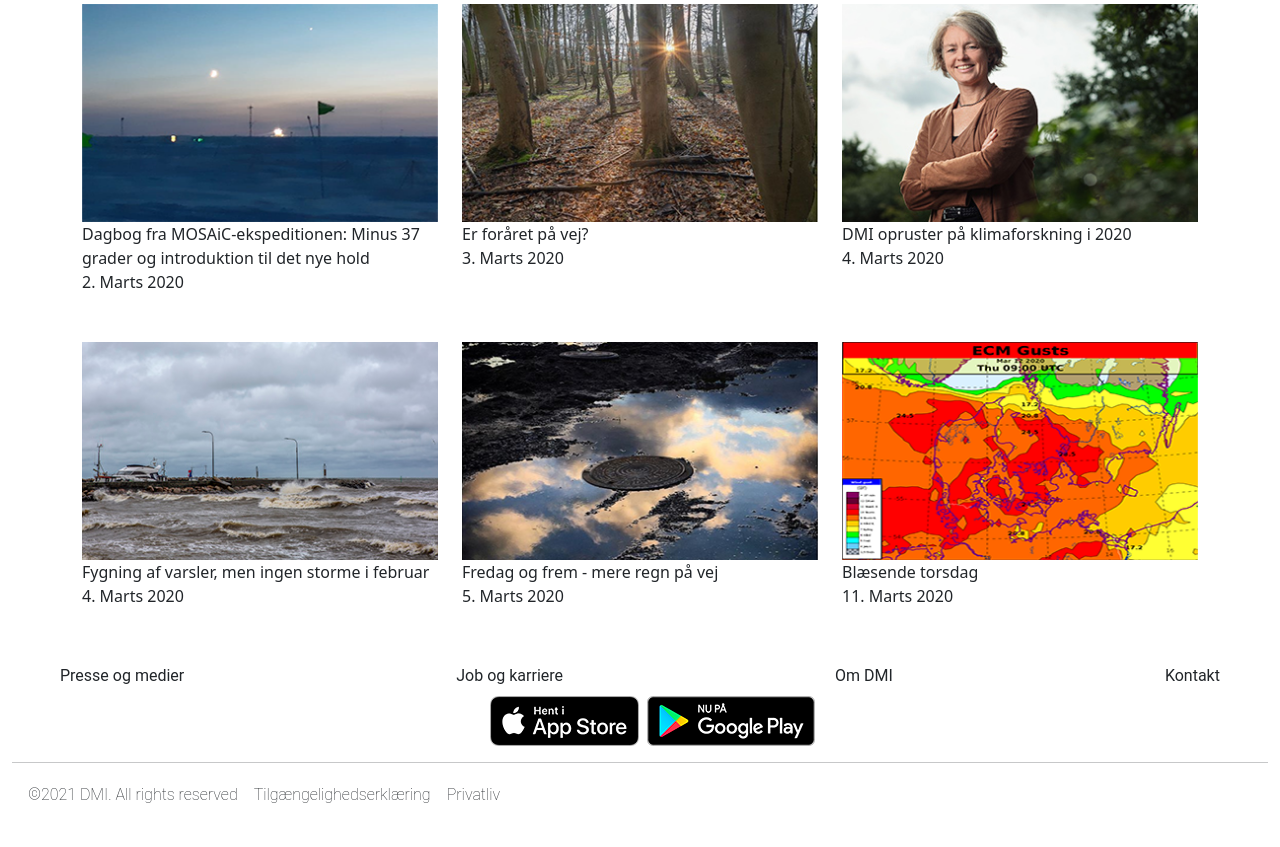
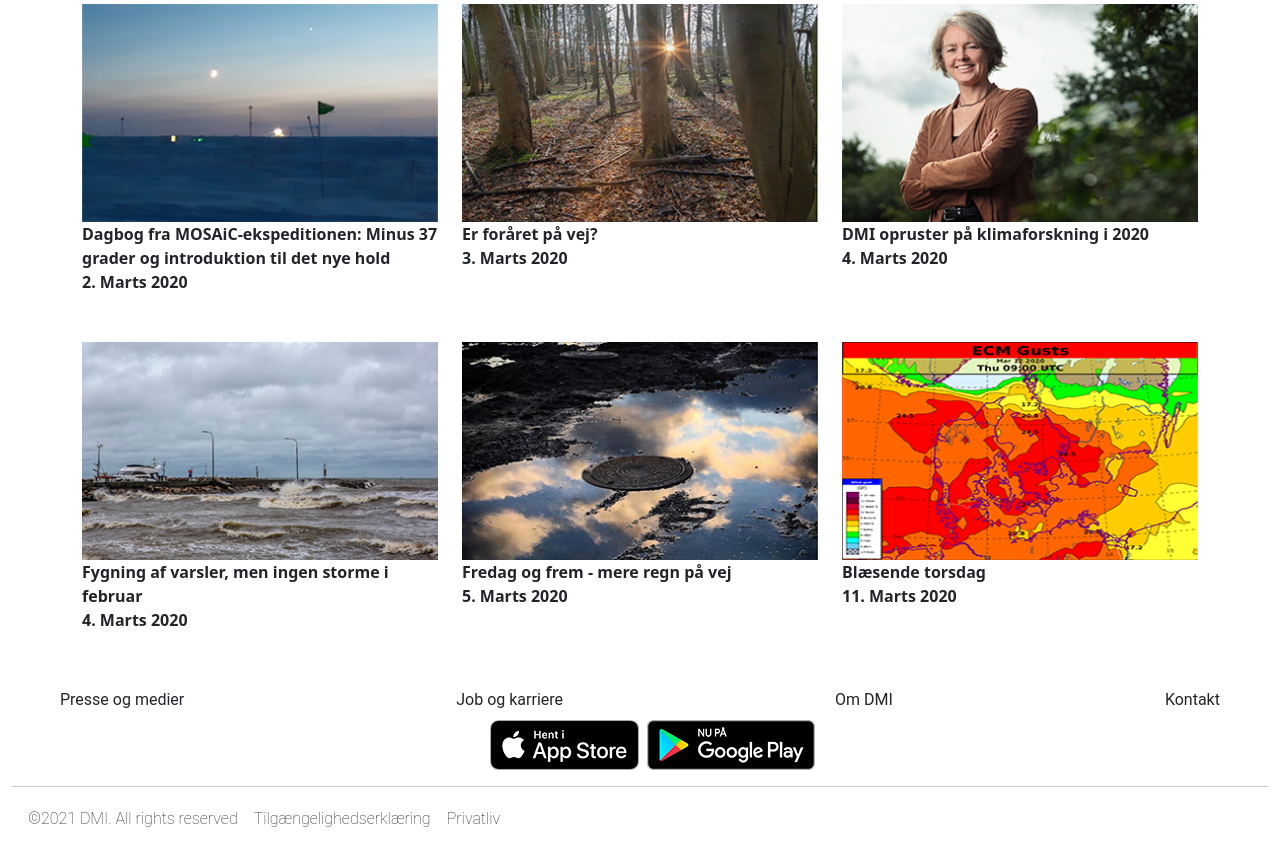
Before and after one commit to NicklasNorgaard/dmiredesign, a PHP site: page /forar.php in a window 1280 px wide. Shown: the part 420-1267 px from the top of the page. Before the commit the page ends 1223 px from the top, so only its background shows below. Run offline with PHP 8.4, Linux system fonts and the light colour scheme; style sheets or scripts are compiled from the project's sources; some libraries are stand-ins or nearby versions.

Commit message:
jeg har rettet rettet overskrifterne på artiklerne

```diff
--- a/forar.php
+++ b/forar.php
@@ -46,27 +46,27 @@
     <div class="row row-cols-3">
         <div class="col-12 col-sm-6 col-md-4 col-lg-4 mt-5">
             <img src="images/billede 1 forar.png">
-            <a href="nyheder.php" target="_blank" class="link-dark text-decoration-none">Dagbog fra MOSAiC-ekspeditionen: Minus 37 grader og introduktion til det nye hold<br>2. Marts 2020</a>
+            <a href="nyheder.php" target="_blank" class="link-dark text-decoration-none"><strong>Dagbog fra MOSAiC-ekspeditionen: Minus 37 grader og introduktion til det nye hold<br>2. Marts 2020</strong></a>
         </div>
         <div class="col-12 col-sm-6 col-md-4 col-lg-4 mt-5">
             <img src="images/billede 2 forar.png">
-            <a href="nyheder.php" target="_blank" class="link-dark text-decoration-none">Er foråret på vej?<br>3. Marts 2020</a>
+            <a href="nyheder.php" target="_blank" class="link-dark text-decoration-none"><strong>Er foråret på vej?<br>3. Marts 2020</strong></a>
         </div>
         <div class="col-12 col-sm-6 col-md-4 col-lg-4 mt-5">
             <img src="images/billede 3 forar.jpg">
-            <a href="nyheder.php" target="_blank" class="link-dark text-decoration-none">DMI opruster på klimaforskning i 2020<br>4. Marts 2020</a>
+            <a href="nyheder.php" target="_blank" class="link-dark text-decoration-none"><strong>DMI opruster på klimaforskning i 2020<br>4. Marts 2020</strong></a>
         </div>
         <div class="col-12 col-sm-6 col-md-4 col-lg-4 mt-5 mb-5">
             <img src="images/billede 4 forar.jpg">
-            <a href="nyheder.php" target="_blank" class="link-dark text-decoration-none">Fygning af varsler, men ingen storme i februar<br>4. Marts 2020</a>
+            <a href="nyheder.php" target="_blank" class="link-dark text-decoration-none"><strong>Fygning af varsler, men ingen storme i februar<br>4. Marts 2020</strong></a>
         </div>
         <div class="col-12 col-sm-6 col-md-4 col-lg-4 mt-5 mb-5">
             <img src="images/billede 5 forar.png">
-            <a href="nyheder.php" target="_blank" class="link-dark text-decoration-none">Fredag og frem - mere regn på vej<br>5. Marts 2020</a>
+            <a href="nyheder.php" target="_blank" class="link-dark text-decoration-none"><strong>Fredag og frem - mere regn på vej<br>5. Marts 2020</strong></a>
         </div>
         <div class="col-12 col-sm-6 col-md-4 col-lg-4 mt-5 mb-5">
             <img src="images/billede 6 forar.png">
-            <a href="nyheder.php" target="_blank" class="link-dark text-decoration-none">Blæsende torsdag<br>11. Marts 2020</a>
+            <a href="nyheder.php" target="_blank" class="link-dark text-decoration-none"><strong>Blæsende torsdag<br>11. Marts 2020</strong></a>
         </div>
     </div>
     </div>
```
Also changed, not shown: nyheder.php (+6 -6 lines), sommer.php (+6 -6 lines).
